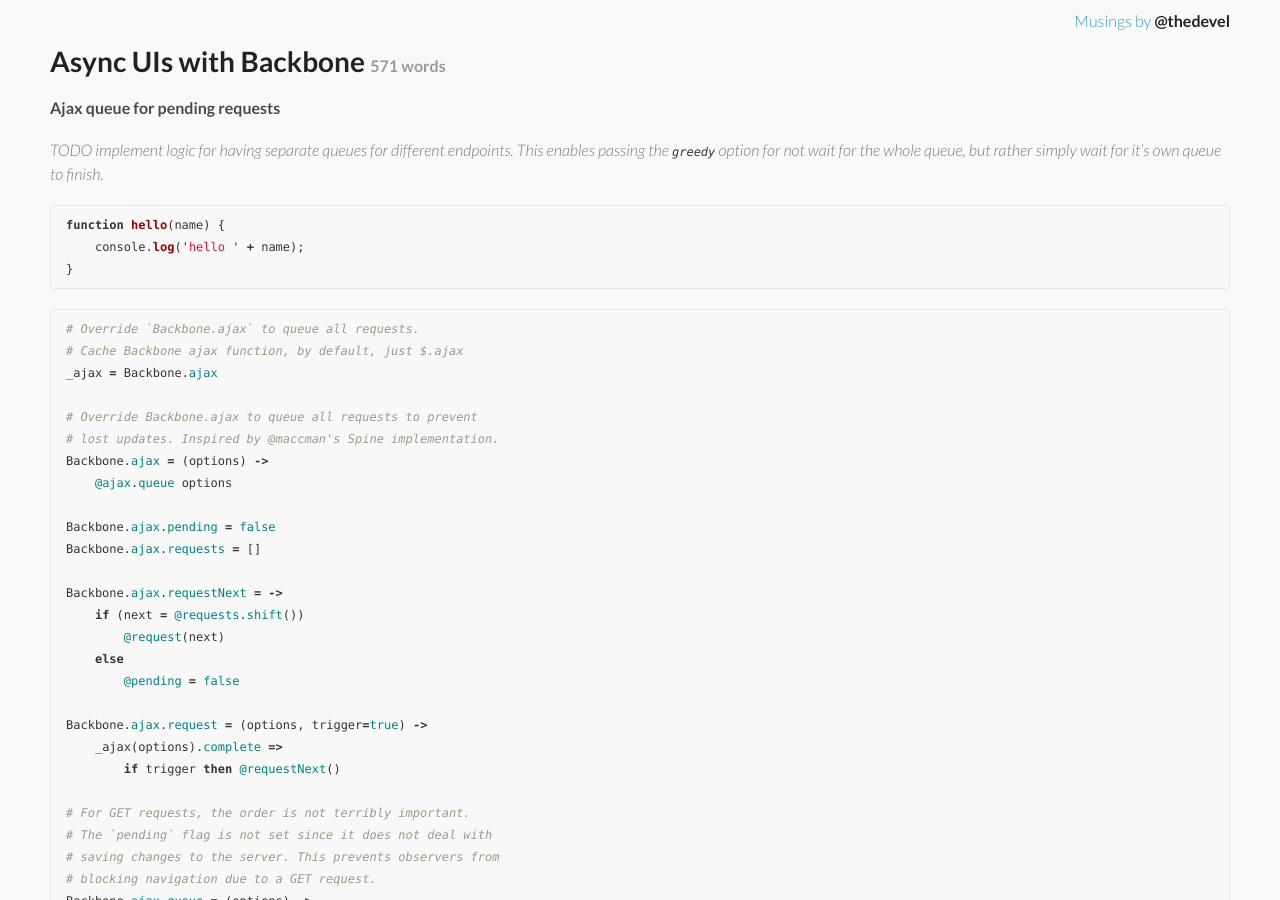
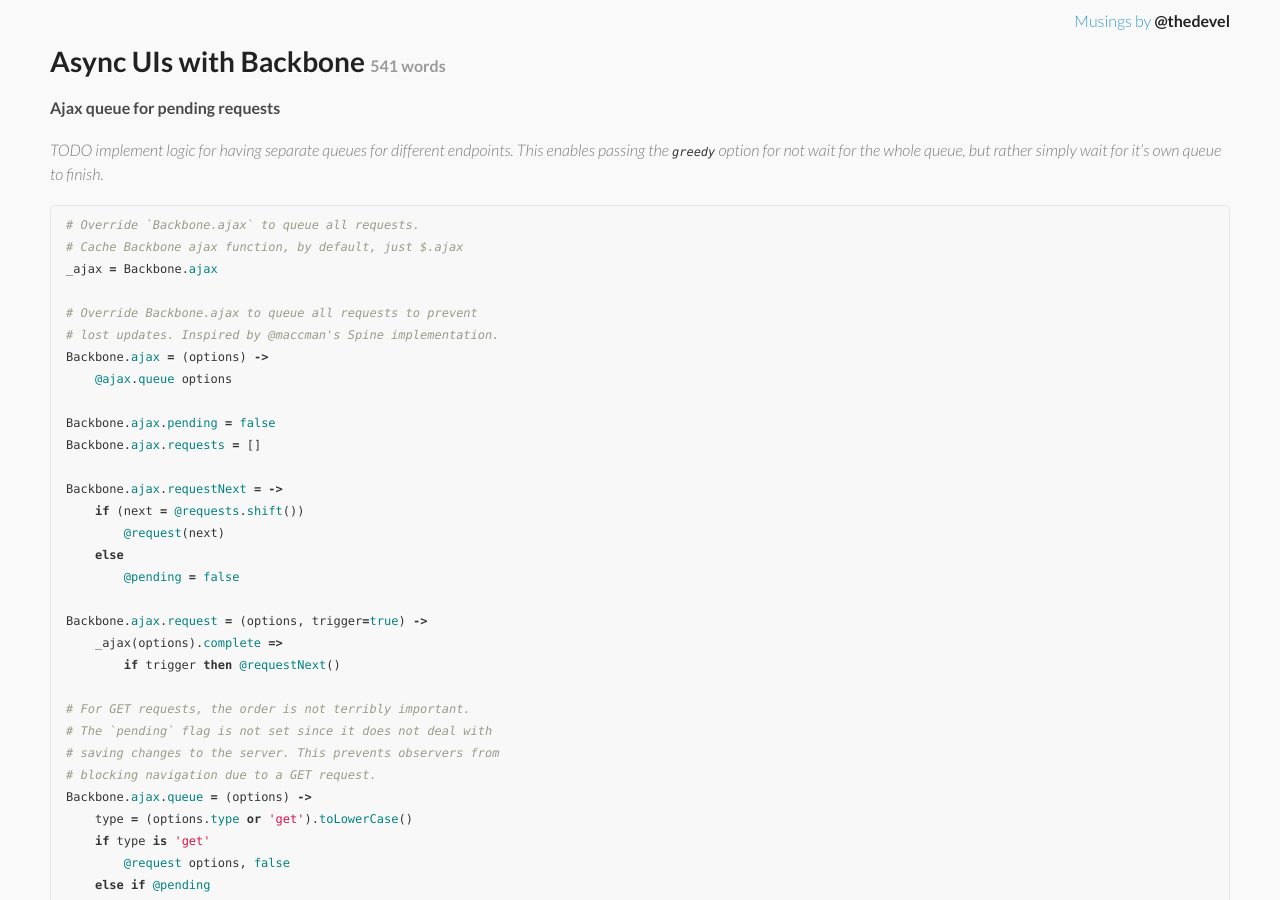
Before and after one commit to bruth/devel.io, a Jekyll site: the page built from _posts/2012-04-20-async-ui-backbone.md, in a window 1280 px wide and 900 px high. Built offline with Jekyll 4.4.1, drawn with Linux system fonts in a browser that asks for light colours; Markdown is read by kramdown in place of the engine named in the settings.

Commit message:
Remove test block

````diff
--- a/_posts/2012-04-20-async-ui-backbone.md
+++ b/_posts/2012-04-20-async-ui-backbone.md
@@ -6,12 +6,6 @@ title: Async UIs with Backbone
 #### Ajax queue for pending requests
 
 _TODO implement logic for having separate queues for different endpoints. This enables passing the `greedy` option for not wait for the whole queue, but rather simply wait for it's own queue to finish._
-
-```javascript
-function hello(name) {
-    console.log('hello ' + name);
-}
-```
 
 ```coffeescript
 # Override `Backbone.ajax` to queue all requests.
````
